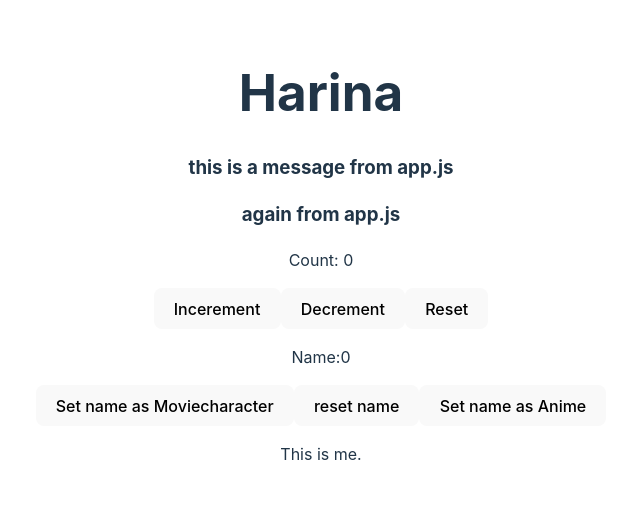
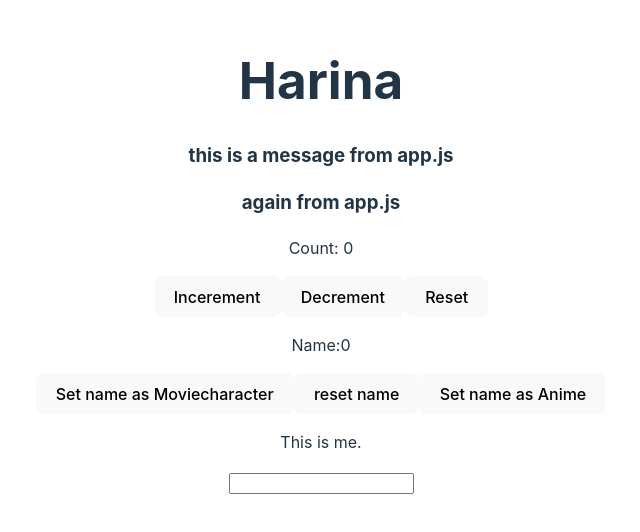
Before and after one commit to harinakhati/webdevelopmentwith-reactjs, a React (Vite) app in the folder todo/: page / in a window 1280 px wide. Shown: the part 144-676 px from the top of the page, without its empty margins (319-959 px from the left). Built offline with nearby package versions, Linux system fonts and the light colour scheme.

Commit message:
todo/src/component/TextBox.jsx

```diff
--- a/todo/src/component/TextBox.jsx
+++ b/todo/src/component/TextBox.jsx
@@ -1,11 +1,19 @@
+import {useState} from "react";
 const TextBox=()=>{
+    const[name,setName]=useState('')
+
     const onPClick=(v)=>{
         alert("Button clicked");
     }
+    const updateName=(e)=>{
+        const username=e.target.value;
+    setName(username);
+    }
     return(
         <div>
-            <p onClick={onPClick}>This is me.</p>
+            <p onClick={onPClick}>This is me.{name}</p>
+            <input value={name} onChange={updateName} />
         </div>
     );
 }
-export default TextBox
+export default TextBox;
```
